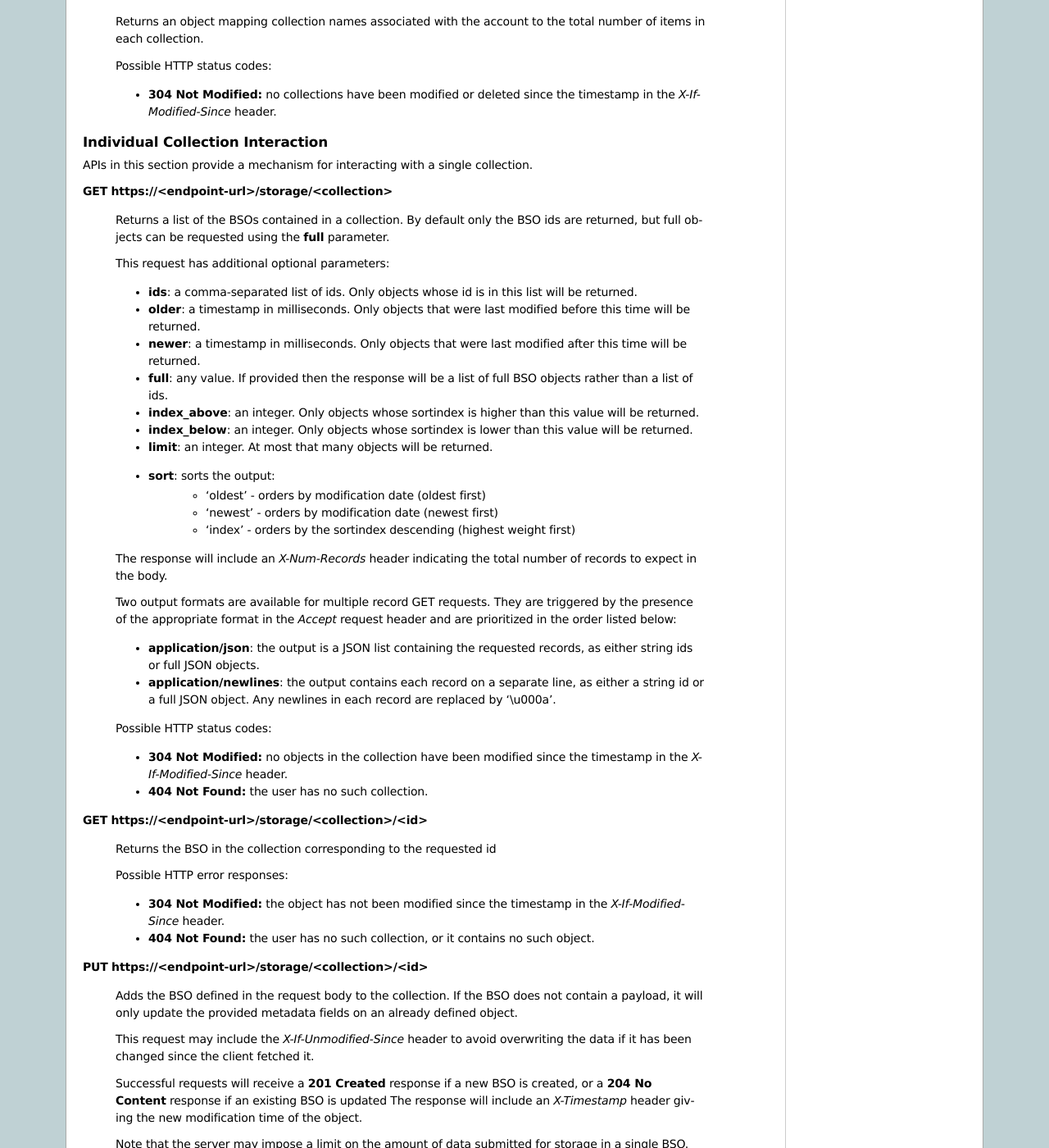
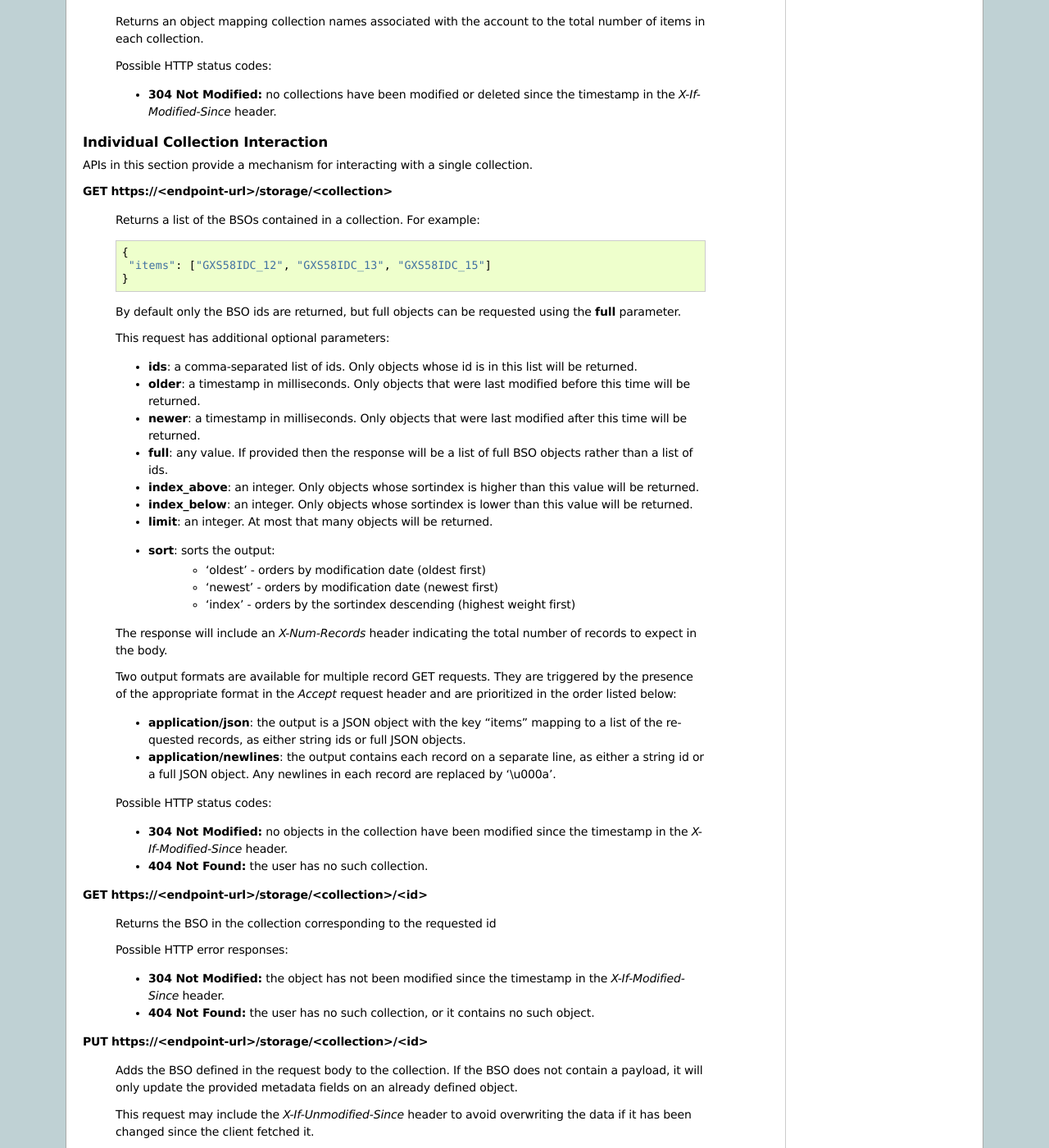
Before and after one commit to mozilla-services/docs, a Sphinx documentation site: the page built from source/storage/apis-2.0.rst, in a window 1280 px wide and 1400 px high, scrolled down 2219 px. Shown: the whole window at 82% size. Built offline with Sphinx 7.4.7, drawn with Linux system fonts in a browser that asks for light colours; some of the changed text lies outside the part shown.

Commit message:
[Storage] Bug 733629 - don't return JSON lists due to security problems.

```diff
--- a/source/storage/apis-2.0.rst
+++ b/source/storage/apis-2.0.rst
@@ -173,9 +173,14 @@ collection.
 
 **GET** **https://<endpoint-url>/storage/<collection>**
 
-    Returns a list of the BSOs contained in a collection.  By default only
-    the BSO ids are returned, but full objects can be requested using the
-    **full** parameter.
+    Returns a list of the BSOs contained in a collection.  For example::
+
+        {
+         "items": ["GXS58IDC_12", "GXS58IDC_13", "GXS58IDC_15"]
+        }
+
+    By default only the BSO ids are returned, but full objects can be requested
+    using the **full** parameter.
 
     This request has additional optional parameters:
 
@@ -211,8 +216,9 @@ collection.
     They are triggered by the presence of the appropriate format in the
     *Accept* request header and are prioritized in the order listed below:
 
-    - **application/json**: the output is a JSON list containing the
-      requested records, as either string ids or full JSON objects.
+    - **application/json**: the output is a JSON object with the key "items"
+      mapping to a list of the requested records, as either string ids or full
+      JSON objects.
     - **application/newlines**: the output contains each record on a separate
       line, as either a string id or a full JSON object. Any newlines in each
       record are replaced by '\\u000a'.
@@ -522,10 +528,14 @@ The following is a summary of protocol changes from :ref:`server_storage_api_11`
 * The WBO fields "parentid" and "predecessorid" have been removed, along with
   the corresponding query parameters on all requests.
 
-* Timestamps are now reported in integer milliseconds rather than decimal seconds.
+* Timestamps are now reported in integer milliseconds rather than decimal
+  seconds.
 
 * The **GET /info/quota** request now returns an object with keys named "usage"
   and "quota", rather than just a list of numbers.
+
+* The **GET /storage/collection** request now returns a JSON object rather than
+  a JSON list, to guard against certain security issues in older browsers.
 
 * The query parameters for **DELETE /storage/collection** have been removed.
   The only operations now supported are "delete these specific ids" and
```
Also changed, not shown: other parts of source/storage/apis-2.0.rst (+2 -1 lines).
